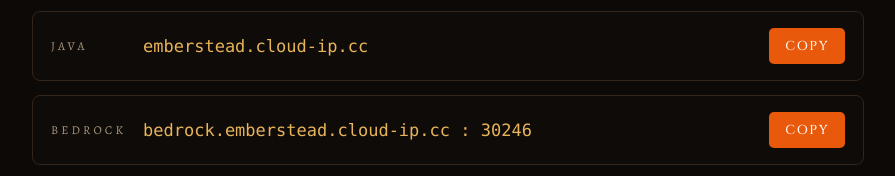
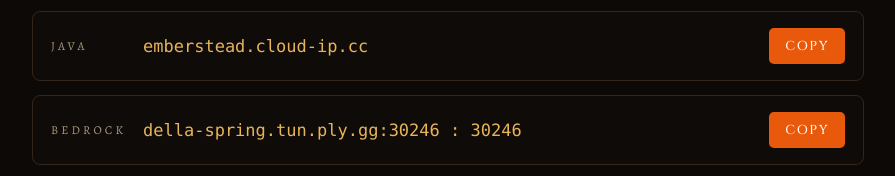
Before and after one commit to GoatTech-42/emberstead-site, a plain HTML site: page index.html in a window 1280 px wide. Shown: the part 4232-4408 px from the top of the page, without its empty margins (192-1087 px from the left). Drawn offline with nearby package versions, Linux system fonts and the light colour scheme.

Commit message:
Bedrock join string: use working playit tunnel (bedrock.* A-record lands on GitHub Pages, no SRV on Bedrock)

```diff
--- a/index.html
+++ b/index.html
@@ -295,8 +295,8 @@
     </div>
     <div class="addr">
       <span class="platform">Bedrock</span>
-      <code>bedrock.emberstead.cloud-ip.cc : 30246</code>
-      <button class="copybtn" data-copy="bedrock.emberstead.cloud-ip.cc">COPY</button>
+      <code>della-spring.tun.ply.gg:30246 : 30246</code>
+      <button class="copybtn" data-copy="della-spring.tun.ply.gg:30246">COPY</button>
     </div>
     <p class="muted" style="margin-top:14px;font-size:15px">Bedrock players: use the address above with port <strong>30246</strong>.</p>
   </div>
```
